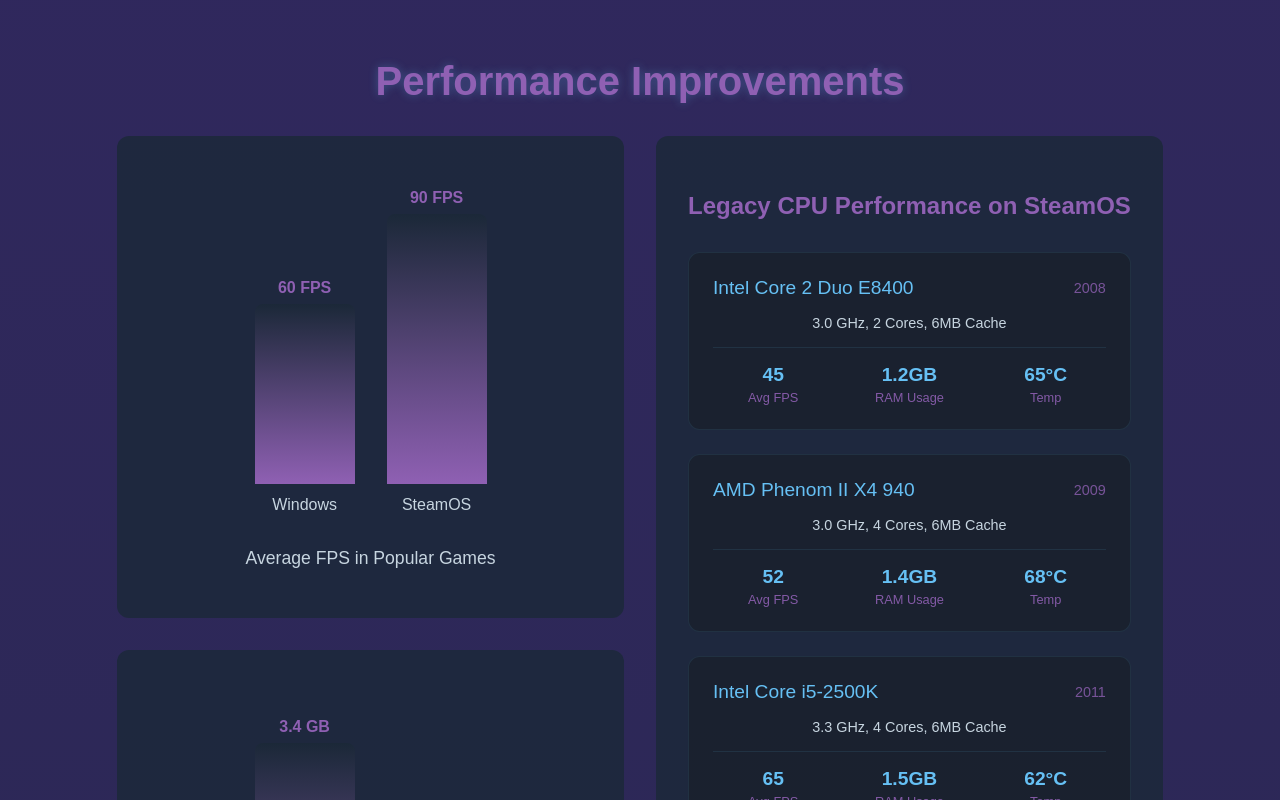
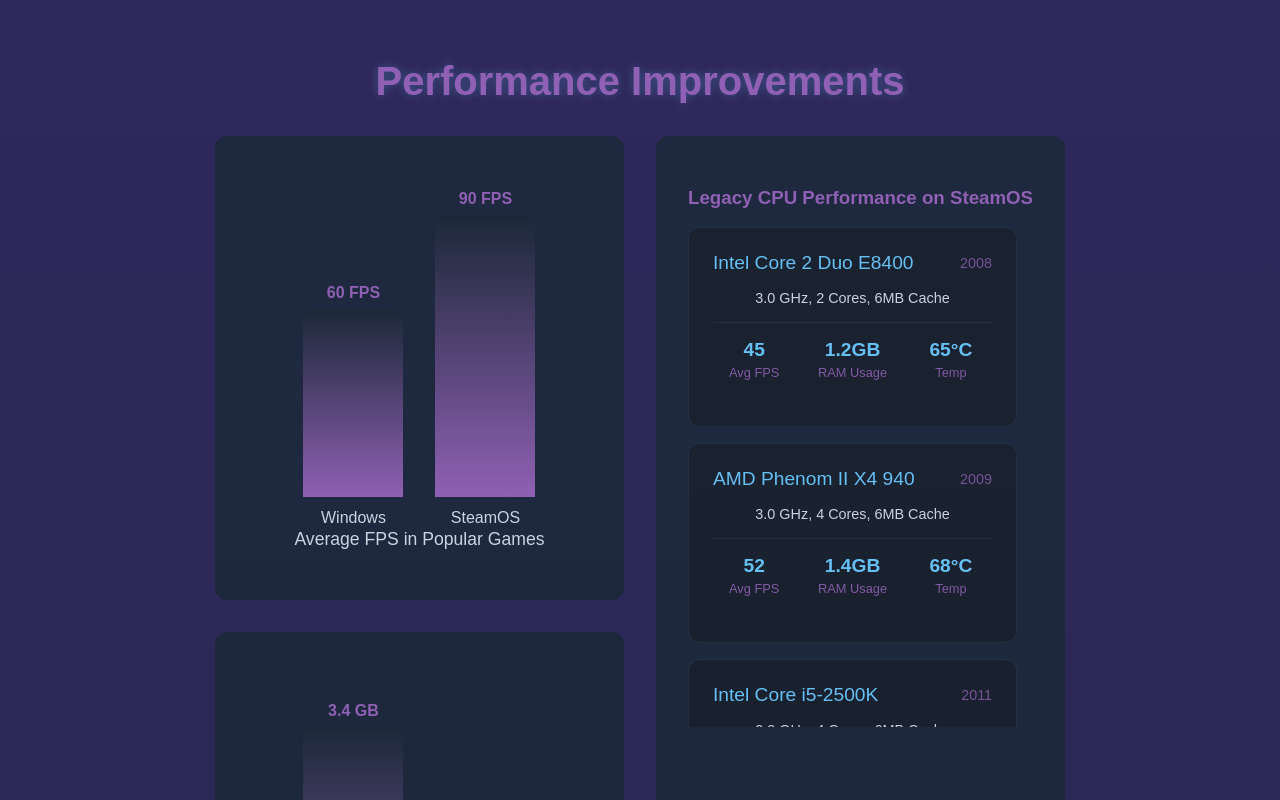
Before and after one commit to Lingfeng555/ixm_steamos, a React (Create React App) app: page / in a window 1280 px wide. Shown: the part 1480-2280 px from the top of the page. Built offline with nearby package versions, Linux system fonts and the light colour scheme.

Commit message:
Fucking bull shit. I don't want to see this.

```diff
--- a/package.json
+++ b/package.json
@@ -7,7 +7,9 @@
     "@testing-library/jest-dom": "^6.6.3",
     "@testing-library/react": "^16.3.0",
     "@testing-library/user-event": "^13.5.0",
+    "chart.js": "^4.4.9",
     "react": "^19.1.0",
+    "react-chartjs-2": "^5.3.0",
     "react-dom": "^19.1.0",
     "react-scripts": "5.0.1",
     "web-vitals": "^2.1.4"
--- a/src/components/performance/Performance.module.css
+++ b/src/components/performance/Performance.module.css
@@ -24,6 +24,7 @@
   display: flex;
   flex-direction: column;
   gap: 2rem;
+  height: fit-content;
 }
 
 .chart-container {
@@ -31,16 +32,24 @@
   border-radius: 12px;
   padding: 2rem;
   font-family: 'Motiva Sans', sans-serif;
+  height: 400px; /* Set fixed height for all chart containers */
+  display: flex;
+  flex-direction: column;
 }
 
 .chart {
+  flex: 1;
   display: flex;
   justify-content: center;
   align-items: flex-end;
-  height: 300px;
   gap: 2rem;
   padding: 1rem;
   font-family: 'Motiva Sans', sans-serif;
+}
+
+.line-chart {
+  flex: 1;
+  width: 100%;
 }
 
 .chart-bar {
@@ -75,7 +84,7 @@
 
 .chart-caption {
   color: #c7d5e0;
-  margin-top: 3rem;
+  margin-top: 1rem;
   font-size: 1.1rem;
   text-align: center;
   font-family: 'Motiva Sans', sans-serif;
@@ -85,20 +94,13 @@
   background: rgba(27, 40, 56, 0.8);
   border-radius: 12px;
   padding: 2rem;
-  height: 100%;
+  height: 895px; /* Match the height of chart containers */
+  display: flex;
+  flex-direction: column;
 }
 
 .cpu-title {
   color: #8f60b3;
-  font-size: 1.5rem;
-  margin-bottom: 1.5rem;
-  text-align: center;
-}
-
-.cpu-list {
-  display: grid;
-  grid-template-columns: repeat(auto-fit, minmax(250px, 1fr));
-  gap: 1rem;
   list-style: none;
   padding: 0;
 }
@@ -120,10 +122,33 @@
 }
 
 .cpu-grid {
-  display: grid;
-  grid-template-columns: repeat(auto-fit, minmax(280px, 1fr));
-  gap: 1.5rem;
-  margin-top: 2rem;
+  flex: 1;
+  display: flex;
+  flex-direction: column;
+  gap: 1rem;
+  overflow-y: auto;
+  padding-right: 1rem;
+  max-height: calc(100vh - 300px);
+  scrollbar-width: thin;
+  scrollbar-color: #66c0f4 rgba(27, 40, 56, 0.8);
+}
+
+.cpu-grid::-webkit-scrollbar {
+  width: 8px;
+}
+
+.cpu-grid::-webkit-scrollbar-track {
+  background: rgba(27, 40, 56, 0.8);
+  border-radius: 4px;
+}
+
+.cpu-grid::-webkit-scrollbar-thumb {
+  background: #66c0f4;
+  border-radius: 4px;
+}
+
+.cpu-grid::-webkit-scrollbar-thumb:hover {
+  background: #8f60b3;
 }
 
 .cpu-card {
@@ -132,6 +157,7 @@
   padding: 1.5rem;
   transition: transform 0.3s ease, box-shadow 0.3s ease;
   border: 1px solid rgba(102, 192, 244, 0.1);
+  min-height: 150px;
 }
 
 .cpu-card:hover {
```
Also changed, not shown: 1 other file (tests, documents, lock files or other folders).
